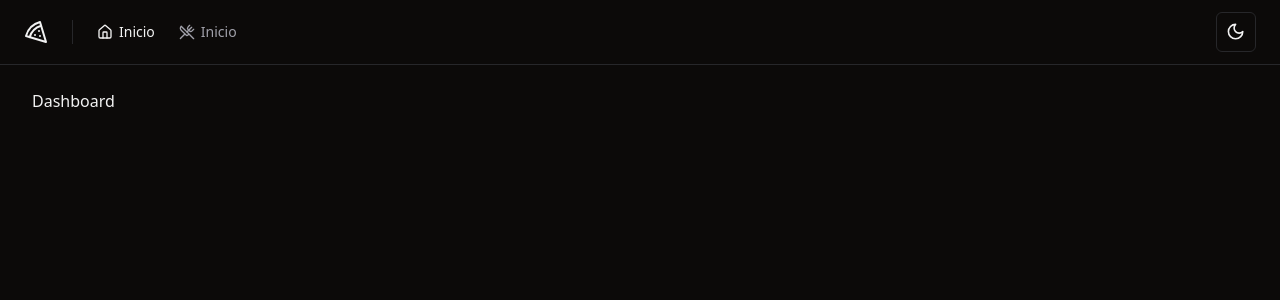
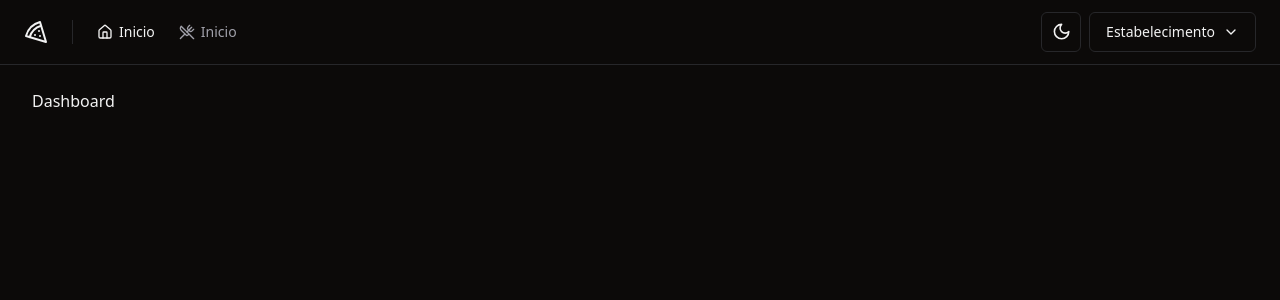
Before and after one commit to Gustavohps10/pizzashop-web, a React (Vite) app: page / in a window 1280 px wide. Shown: the top 300 px of the page. Built offline with nearby package versions, Linux system fonts and the light colour scheme.

Commit message:
feat: add account dropdown meno in header

```diff
--- /dev/null
+++ b/src/components/account-menu.tsx
@@ -0,0 +1,46 @@
+import { Building, ChevronDown, LogOut } from 'lucide-react'
+
+import { Button } from './ui/button'
+import {
+  DropdownMenu,
+  DropdownMenuContent,
+  DropdownMenuItem,
+  DropdownMenuLabel,
+  DropdownMenuSeparator,
+  DropdownMenuTrigger,
+} from './ui/dropdown-menu'
+
+export function AccountMenu() {
+  return (
+    <DropdownMenu>
+      <DropdownMenuTrigger asChild>
+        <Button
+          variant="outline"
+          className="flex select-none items-center gap-2"
+        >
+          Estabelecimento
+          <ChevronDown className="h4 w-4" />
+        </Button>
+      </DropdownMenuTrigger>
+      <DropdownMenuContent align="end" className="w-56">
+        <DropdownMenuLabel className="flex flex-col">
+          <span>Manager Name</span>
+          <span className="text-sm font-normal text-muted-foreground">
+            example@gmail.com
+          </span>
+        </DropdownMenuLabel>
+
+        <DropdownMenuSeparator />
+
+        <DropdownMenuItem>
+          <Building className="mr-2 h-4 w-4" />
+          <span>Perfil das lojas</span>
+        </DropdownMenuItem>
+        <DropdownMenuItem className="cursor-pointer text-rose-500 dark:text-rose-400">
+          <LogOut className="mr-2 h-4 w-4" />
+          <span>Sair</span>
+        </DropdownMenuItem>
+      </DropdownMenuContent>
+    </DropdownMenu>
+  )
+}
--- a/src/components/header.tsx
+++ b/src/components/header.tsx
@@ -1,5 +1,6 @@
 import { Home, Pizza, UtensilsCrossed } from 'lucide-react'
 
+import { AccountMenu } from './account-menu'
 import { NavLink } from './nav-link'
 import { ThemeToggle } from './theme/theme-toggle'
 import { Separator } from './ui/separator'
@@ -25,6 +26,7 @@
 
         <div className="ml-auto flex items-center gap-2">
           <ThemeToggle />
+          <AccountMenu />
         </div>
       </div>
     </div>
```
